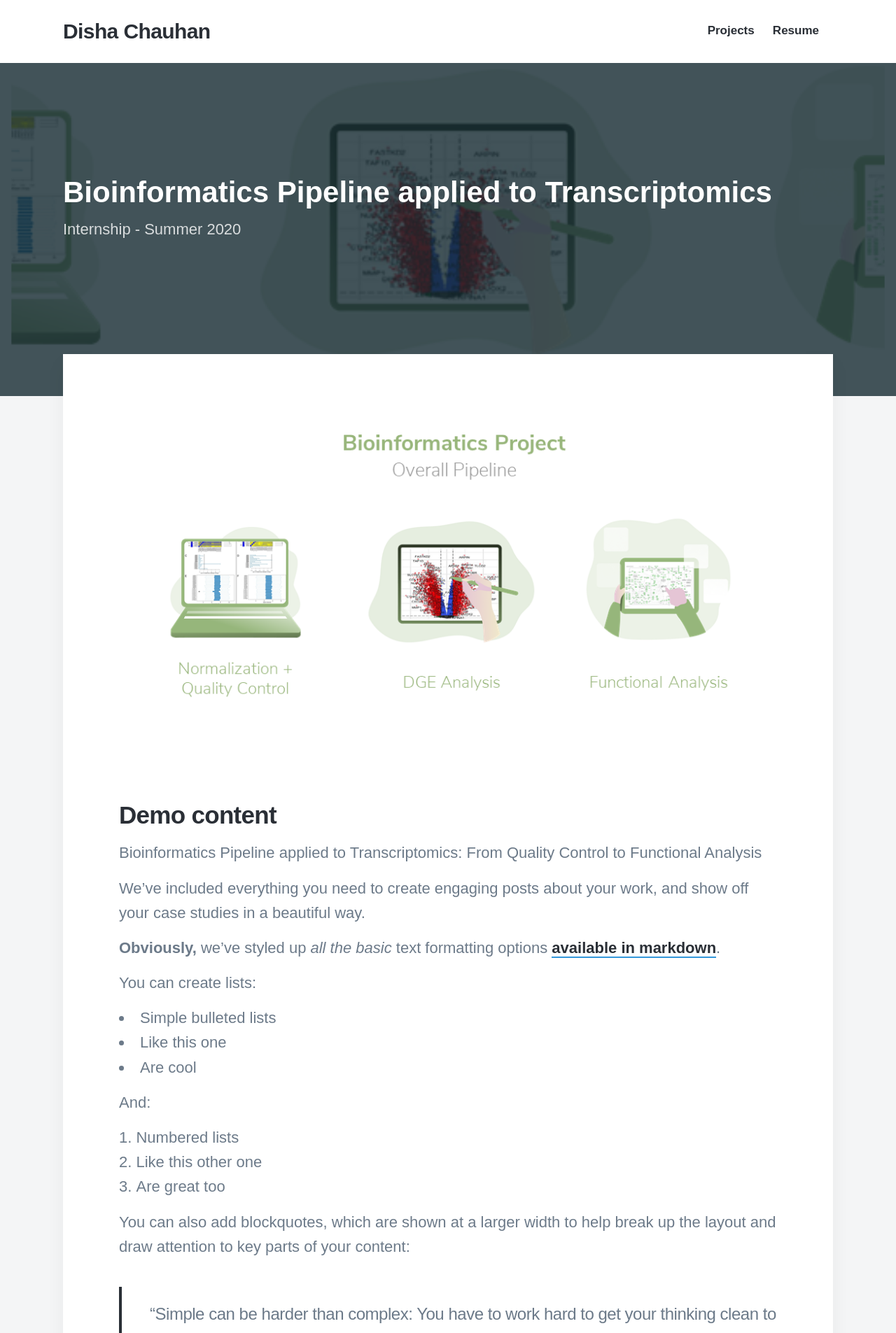
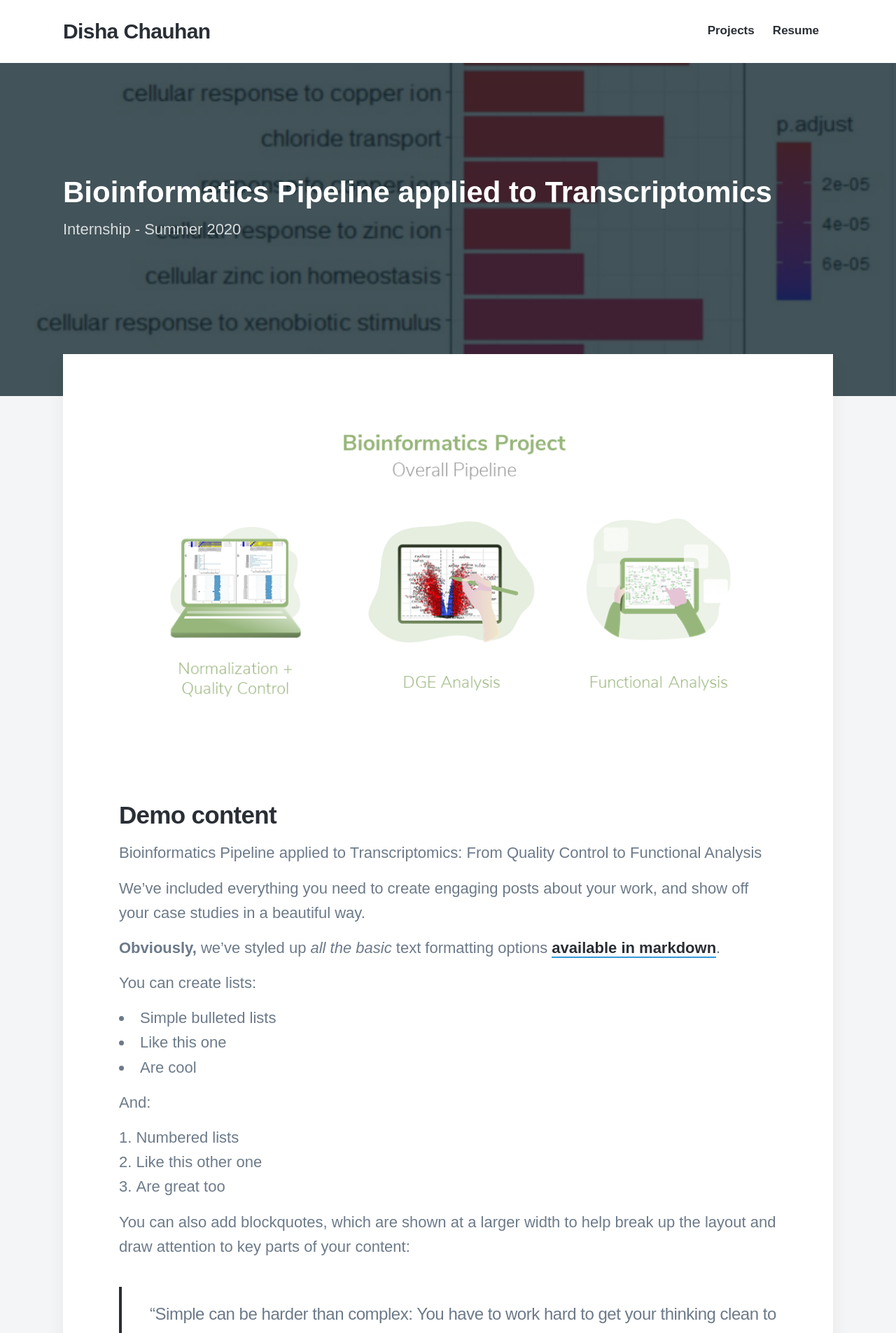
Before and after one commit to disha-22/disha-22.github.io, a Jekyll site: the page built from _projects/zbioinformatics.md, in a window 1280 px wide. Shown: the top 1905 px of the page at 70% size. Built offline with Jekyll 4.4.1, drawn with Linux system fonts in a browser that asks for light colours; nearby versions of some CDN libraries; some web fonts are replaced.

Commit message:
Update zbioinformatics.md

```diff
--- a/_projects/zbioinformatics.md
+++ b/_projects/zbioinformatics.md
@@ -3,7 +3,7 @@ title: 'Bioinformatics Pipeline applied to Transcriptomics'
 subtitle: 'Internship - Summer 2020'
 date: 2018-06-30 00:00:00
 description: Transcriptomics Data Analysis using Bioconductor R Packages - From Quality Control to Functional Analysis
-featured_image: '/images/demo/bio2.png'
+featured_image: '/images/demo/Bio_college.png'
 ---
 
 ![](/images/demo/bioinformatics-p.png)
```
